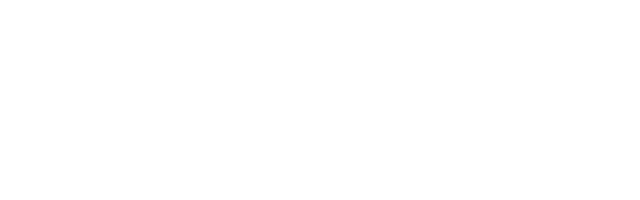
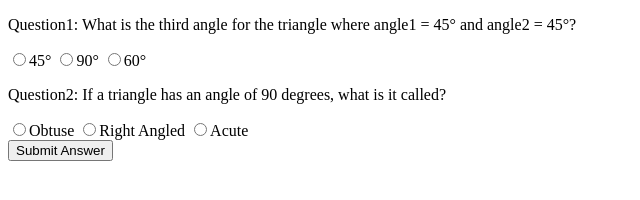
Before and after one commit to saketsawrav/FunWithTriangles, a plain HTML site: page quiz.html in a window 1280 px wide. Shown: the whole page, without its empty margins (0-640 px from the left). Drawn offline with Linux system fonts and the light colour scheme.

Commit message:
Quiz HTML structure completed
-Add empty JS too

Signed-off-by: ssawrav <s.sawrav@gmail.com>

```diff
--- a/quiz.html
+++ b/quiz.html
@@ -7,6 +7,22 @@
     <title>Quiz on Triangle's</title>
 </head>
 <body>
-
+    <form class="quiz-form">
+        <div class="question-container">
+            <p>Question1: What is the third angle for the triangle where angle1 = 45° and angle2 = 45°?</p>
+            <label><input type="radio" name="question1" value="45°">45°</label>
+            <label><input type="radio" name="question1" value="90°">90°</label>
+            <label><input type="radio" name="question1" value="60°">60°</label>
+        </div>
+        <div class="question-container">
+            <p>Question2: If a triangle has an angle of 90 degrees, what is it called?</p>
+            <label><input type="radio" name="question2" value="obtuse">Obtuse</label>
+            <label><input type="radio" name="question2" value="right angled">Right Angled</label>
+            <label><input type="radio" name="question2" value="acute">Acute</label>
+        </div>
+    </form>
+    <button id="submit-answer">Submit Answer</button>
+    <div id="output"></div>
+    <script src="quiz.js"></script>
 </body>
 </html>
```
Also changed, not shown: quiz.js (added).
